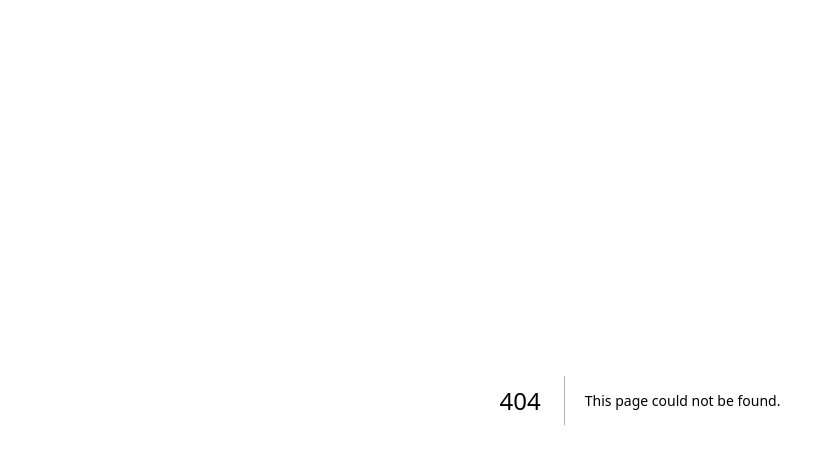
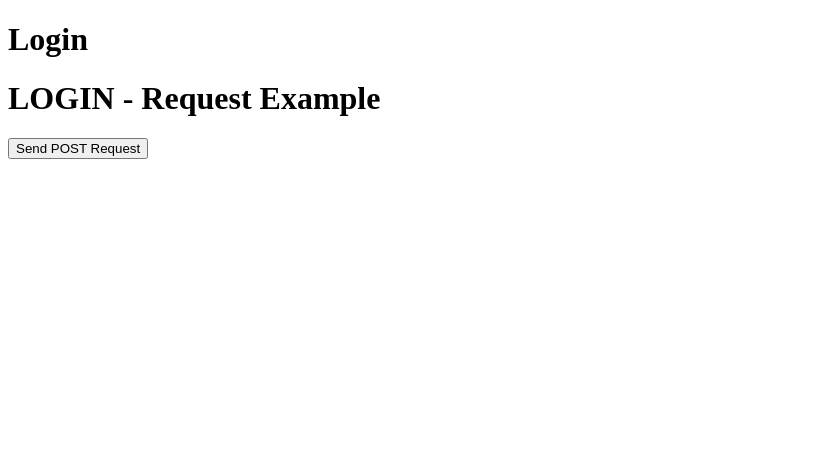
Before and after one commit to Junanjunan/next_php, a Next.js app: page /login in a window 1280 px wide. Before the commit this address had no page. Shown: the top 464 px of the page, without its empty margins (0-835 px from the left). Built offline with nearby package versions, Linux system fonts and the light colour scheme.

Commit message:
[add] 로그인 (하드코딩) 기능 추가 - server: PHP

```diff
--- /dev/null
+++ b/src/app/components/LoginForm.js
@@ -0,0 +1,37 @@
+'use client';
+
+import React, { useState } from 'react';
+import axios from 'axios';
+
+const LoginForm = () => {
+    const [response, setResponse] = useState(null);
+    const [error, setError] = useState(null);
+
+    const handlePostRequest = async () => {
+        try {
+            const result = await axios.post('http://localhost/login_next.php', {
+                mb_id: 'test',
+                password: '123'
+            }, { withCredentials: true });
+
+            setResponse(result.data);
+        } catch (error) {
+            setError(error);
+        }
+    };
+
+    return (
+        <div>
+            <h1>LOGIN - Request Example</h1>
+            <button onClick={handlePostRequest}>Send POST Request</button>
+            {error && <div>Error: {error.message}</div>}
+            {response && (
+                <div>
+                    <p>Message: {response}</p>
+                </div>
+            )}
+        </div>
+    );
+};
+
+export default LoginForm;
--- /dev/null
+++ b/src/app/login/page.js
@@ -0,0 +1,12 @@
+import LoginForm from '../components/LoginForm';
+
+const LoginPage = () => {
+    return (
+        <div>
+            <h1>Login</h1>
+            <LoginForm />
+        </div>
+    );
+};
+
+export default LoginPage;
```
